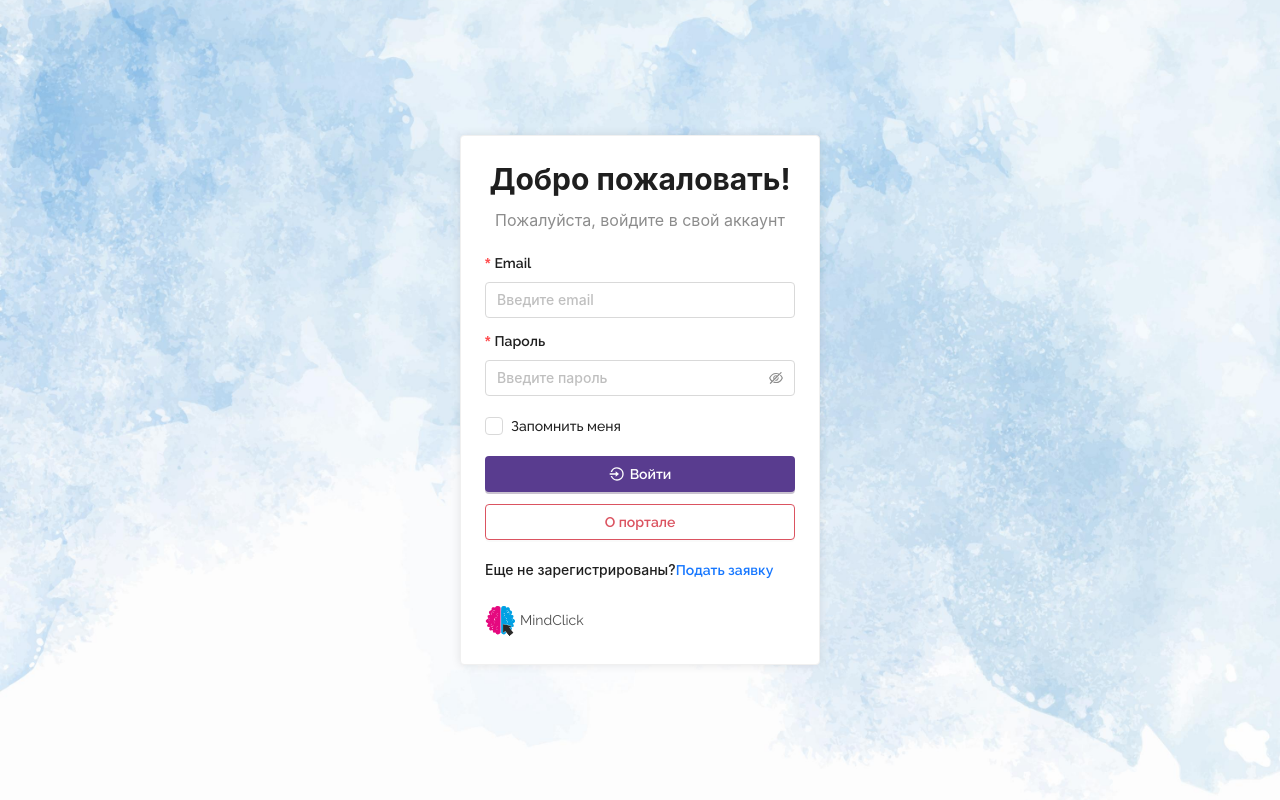
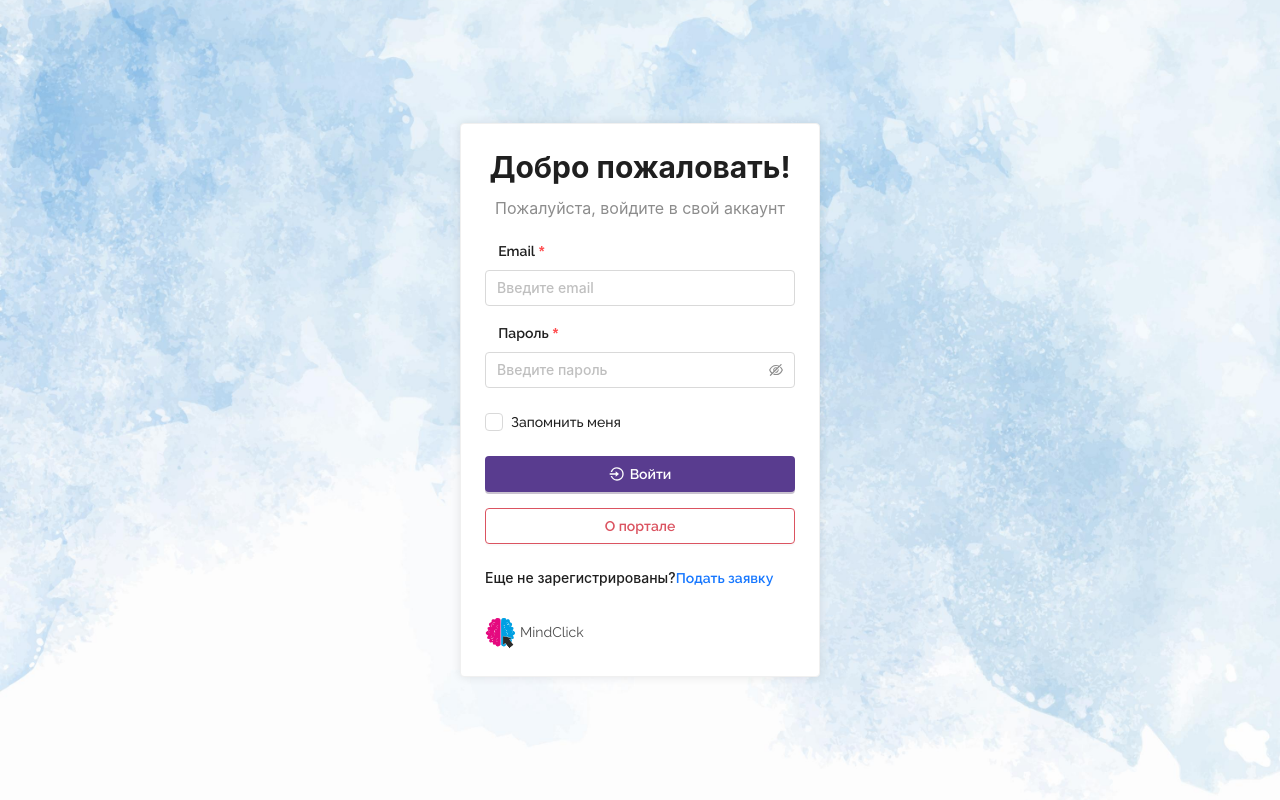
Before and after one commit to Adlemas/mindclick-frontend-v2-review, a Next.js app: page /login in a window 1280 px wide. Built offline with nearby package versions, Linux system fonts and the light colour scheme; no server answers.

Commit message:
feat: make required mark at end & increase margin bottom for ant form item

```diff
--- a/src/styles/module/_antd_mode.scss
+++ b/src/styles/module/_antd_mode.scss
@@ -81,7 +81,16 @@
 }
 
 .ant-form-item {
-  margin-bottom: 12px !important;
+  margin-bottom: 16px !important;
+}
+
+.ant-form-item-required {
+  flex-direction: row-reverse;
+
+  &::before {
+    margin-inline-end: 0;
+    margin-inline-start: 4px;
+  }
 }
 
 .ant-layout {
```
